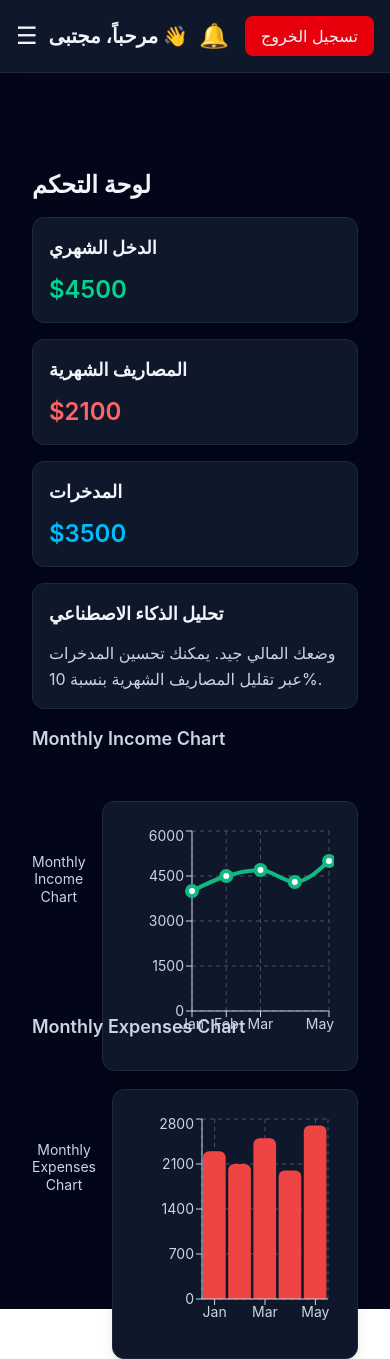
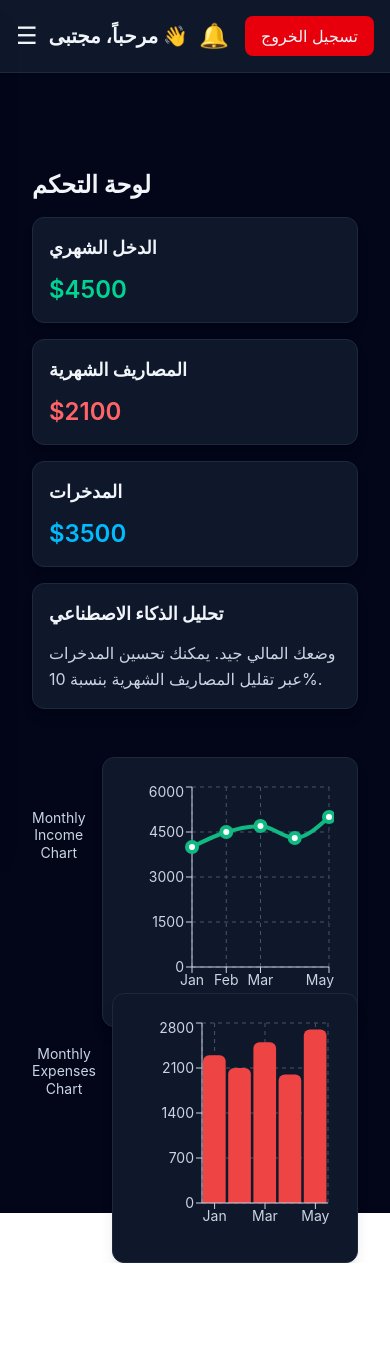
Before and after one commit to Mujtaba-K-Mohammed/FinanceAI, a React (Vite) app: page /dashboard in a window 390 px wide. After the commit the page ends 1263 px from the top, so only its background shows below. Built offline with nearby package versions, Linux system fonts and the light colour scheme.

Commit message:
fix mobile layout and responsive tables

```diff
--- a/src/pages/Dashboard.jsx
+++ b/src/pages/Dashboard.jsx
@@ -45,19 +45,21 @@ export default function Dashboard() {
           </p>
         </div>
         {/* Income Chart */}
-        <div className="w-full space-y-4 mb-6">
-          {" "}
-          {/* أضفنا mb-6 هنا */}
-          <div className="text-slate-300 text-lg font-semibold md:text-center md:w-full">
+        <div className="w-full space-y-4">
+          {/* النص في اللابتوب فوق الرسم البياني */}
+          <div className="hidden md:block text-slate-300 text-lg font-semibold">
             Monthly Income Chart
           </div>
+
           <div className="flex md:flex-col items-center gap-4">
+            {/* النص في التلفون جنب الرسم البياني */}
             <div className="md:hidden flex flex-col text-slate-300 text-sm leading-tight text-center">
               <span>Monthly</span>
               <span>Income</span>
               <span>Chart</span>
             </div>
 
+            {/* الرسم البياني */}
             <div className="flex-1 w-full h-[220px] sm:h-[300px] md:h-[380px] lg:h-[420px]">
               <IncomeChart />
             </div>
@@ -65,19 +67,21 @@ export default function Dashboard() {
         </div>
 
         {/* Expenses Chart */}
-        <div className="w-full space-y-4 mt-2">
-          {" "}
-          {/* قللنا المسافة هنا */}
-          <div className="text-slate-300 text-lg font-semibold md:text-center md:w-full">
+        <div className="w-full space-y-4">
+          {/* النص في اللابتوب فوق الرسم البياني */}
+          <div className="hidden md:block text-slate-300 text-lg font-semibold">
             Monthly Expenses Chart
           </div>
+
           <div className="flex md:flex-col items-center gap-4">
+            {/* النص في التلفون جنب الرسم البياني */}
             <div className="md:hidden flex flex-col text-slate-300 text-sm leading-tight text-center">
               <span>Monthly</span>
               <span>Expenses</span>
               <span>Chart</span>
             </div>
 
+            {/* الرسم البياني */}
             <div className="flex-1 w-full h-[220px] sm:h-[300px] md:h-[380px] lg:h-[420px]">
               <ExpensesChart />
             </div>
```
